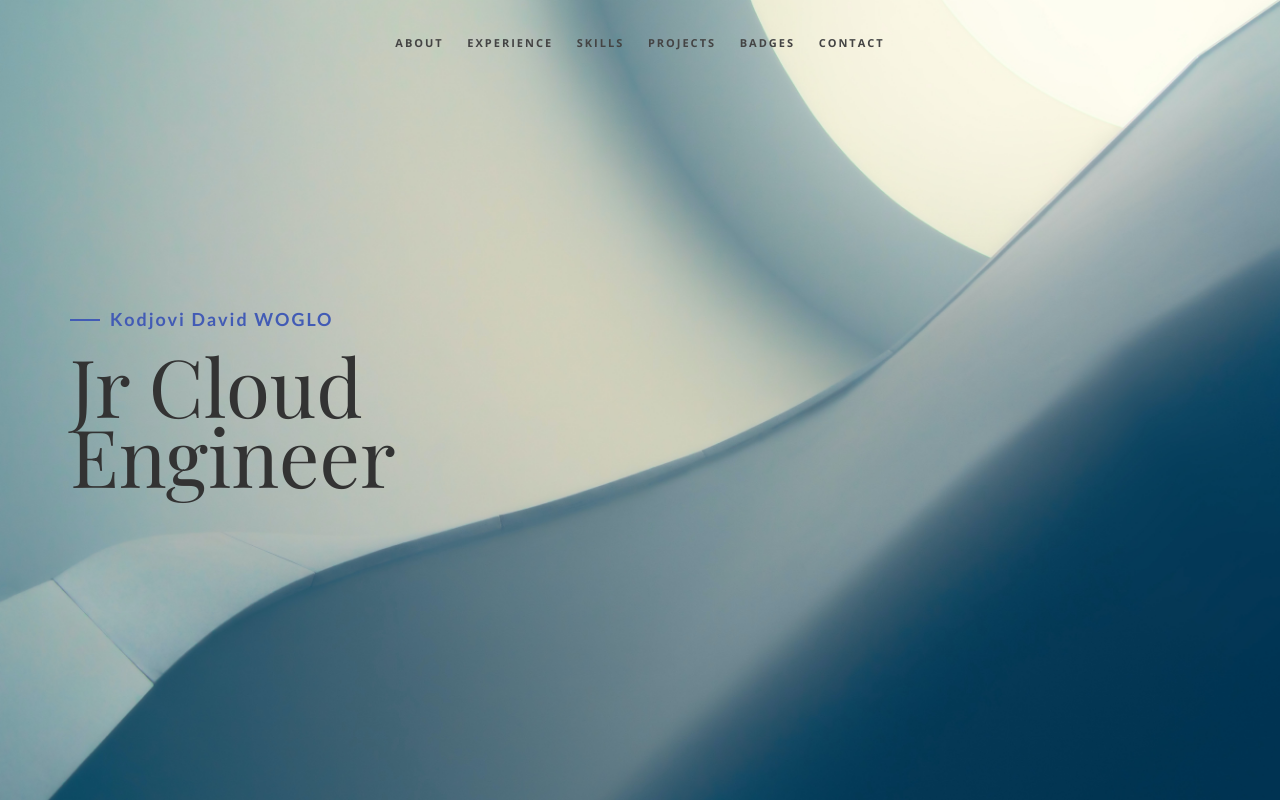
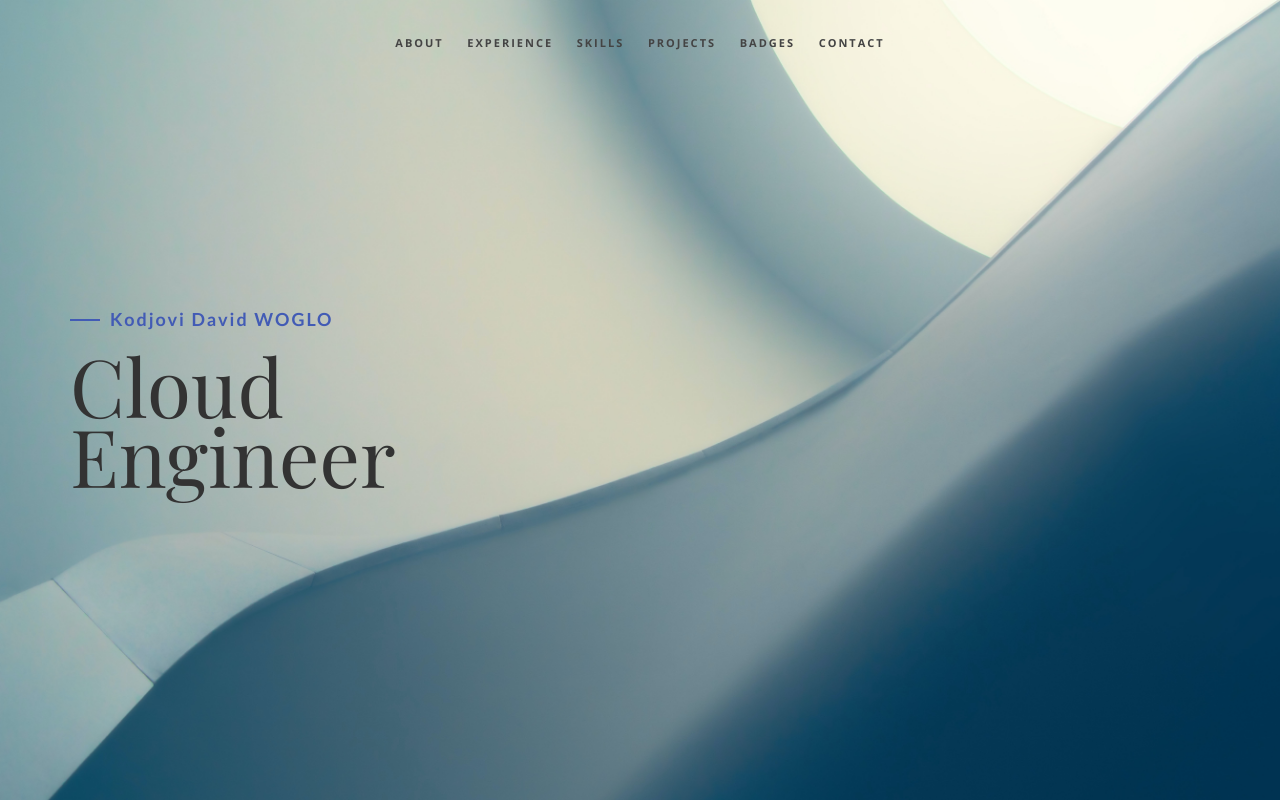
Before and after one commit to davWK/cloud-resume-challenge-Google-Cloud, a plain HTML site: page Website/index.html in a window 1280 px wide. Shown: the top 802 px of the page. Drawn offline with nearby package versions, Linux system fonts and the light colour scheme; no server answers; a script that the page names is missing; files whose address does not match are found by name; a web font is replaced by a local one.

Commit message:
html page update

```diff
--- a/Website/index.html
+++ b/Website/index.html
@@ -55,7 +55,7 @@
             <div class="disply-table">
                 <div class="table-cell" data-aos="fade-up" data-aos-delay="0">
                     <h4>Kodjovi David WOGLO</h4>
-                    <h1>Jr Cloud<br /> Engineer</h1> </div>
+                    <h1>Cloud<br /> Engineer</h1> </div>
             </div>
         </div>
     </div>
```
